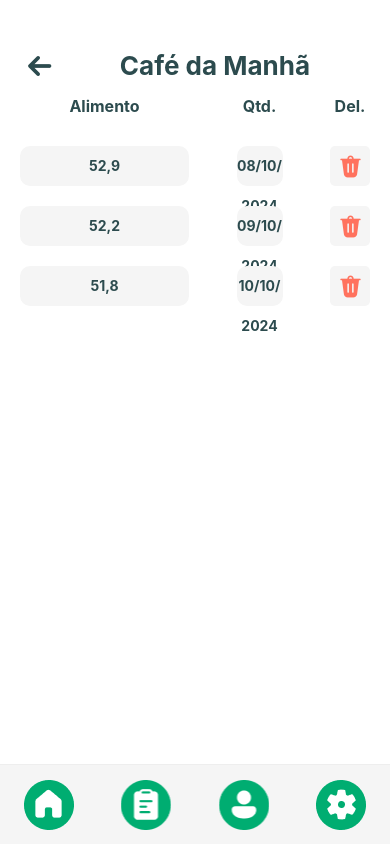
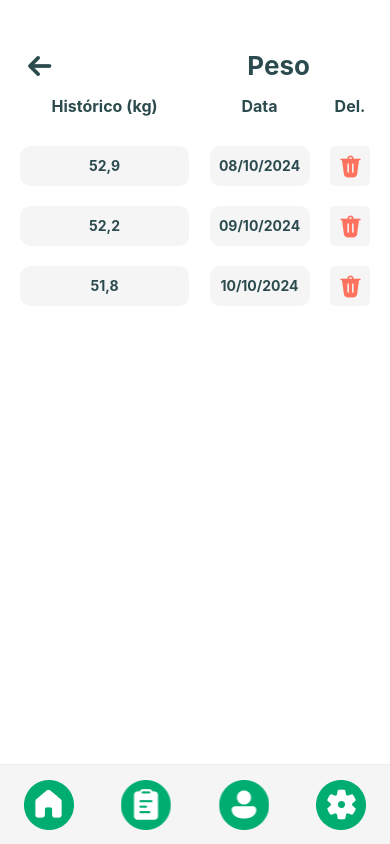
Before and after one commit to ThePerryDev/NutriPerry, a React Native app in the folder frontend/: screen /TelaPeso in a window 390 px wide. Built offline with nearby package versions, Linux system fonts and the light colour scheme; no server answers.

Commit message:
[fix] arrumando o nome das variavies

```diff
--- a/frontend/src/screen/Perfil/Peso/Peso.tsx
+++ b/frontend/src/screen/Perfil/Peso/Peso.tsx
@@ -30,8 +30,8 @@ const pesos: Peso[] = [
 const Pesos: React.FC<Props> = ({ navigation }) => {
   const renderItem = ({ item }: { item: Peso }) => (
     <View style={styles.row}>
-      <Text style={styles.alimento}>{item.peso}</Text>
-      <Text style={styles.quantidade}>{item.data}</Text>
+      <Text style={styles.historico}>{item.peso}</Text>
+      <Text style={styles.data}>{item.data}</Text>
       <TouchableOpacity style={styles.botao} onPress={() => console.log("Deletar", item.id)}>
         <Image source={Deletar} style={styles.icone} />
       </TouchableOpacity>
@@ -44,11 +44,11 @@ const Pesos: React.FC<Props> = ({ navigation }) => {
         <TouchableOpacity style={styles.arrow} onPress={() => navigation.navigate("MenuDietas")}>
           <Image source={setaVolta} style={styles.arrow} />
         </TouchableOpacity>
-        <Text style={styles.header}>Café da Manhã</Text>
+        <Text style={styles.header}>Peso</Text>
       </View>
       <View style={styles.row}>
-        <Text style={styles.columnHeaderAlimento}>Alimento</Text>
-        <Text style={styles.columnHeaderQuantidade}>Qtd.</Text>
+        <Text style={styles.columnHeaderHistorico}>Histórico (kg)</Text>
+        <Text style={styles.columnHeaderData}>Data</Text>
         <Text style={styles.columnHeaderBotao}>Del.</Text>
       </View>
       <View>
--- a/frontend/src/screen/Perfil/Peso/styles.ts
+++ b/frontend/src/screen/Perfil/Peso/styles.ts
@@ -21,15 +21,15 @@ const styles = StyleSheet.create({
     alignItems: "center",
     marginBottom: 20,
   },
-  columnHeaderAlimento: {
+  columnHeaderHistorico: {
     width: 169,
     fontSize: 16,
     fontWeight: "bold",
     textAlign: "center",
     color: "#2C4B4E",
   },
-  columnHeaderQuantidade: {
-    width: 46,
+  columnHeaderData: {
+    width: 100,
     fontSize: 16,
     fontWeight: "bold",
     textAlign: "center",
@@ -42,7 +42,7 @@ const styles = StyleSheet.create({
     textAlign: "center",
     color: "#2C4B4E",
   },
-  alimento: {
+  historico: {
     width: 169,
     height: 40,
     fontSize: 14,
@@ -53,8 +53,8 @@ const styles = StyleSheet.create({
     backgroundColor: "#f5f5f5",
     borderRadius: 10,
   },
-  quantidade: {
-    width: 46,
+  data: {
+    width: 100,
     height: 40,
     fontSize: 14,
     fontWeight: "bold",
```
